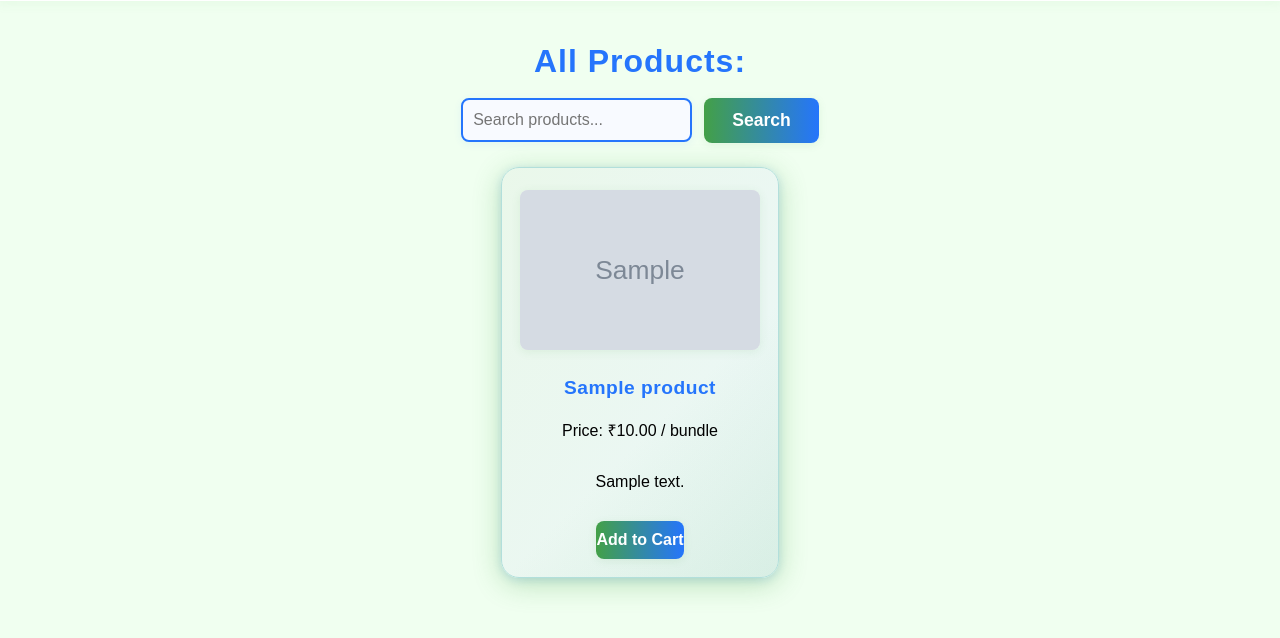
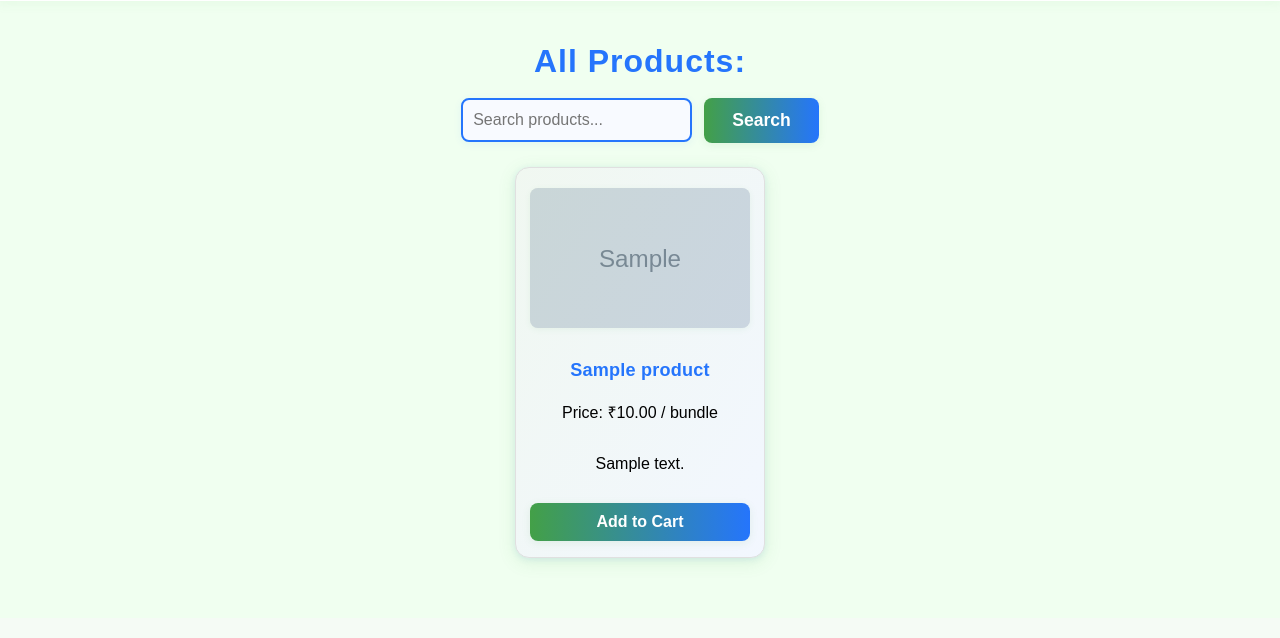
Before and after one commit to sakshimote20/Sai_Mart, a Django app: page / in a window 1280 px wide. Shown: the part 452-1090 px from the top of the page. After the commit the page ends 1019 px from the top, so only its background shows below. Run offline with Django 4.2, Linux system fonts and the light colour scheme; tables that the repository leaves empty hold one stand-in row (values such as "Sample post"); grey boxes marked "Sample" are stand-in pictures.

Commit message:
product card
adding and styling

```diff
--- a/store/static/store/css/style.css
+++ b/store/static/store/css/style.css
@@ -152,16 +152,20 @@ footer {
 .product-list {
     display: flex;
     flex-wrap: wrap;
-    gap: 18px;
-    justify-content: flex-start;
+    gap: 32px 18px; /* 18px between columns, 32px between rows */
+    justify-content: center;
+    margin-left: auto;
+    margin-right: auto;
+    max-width: 1200px;
+    width: 100%;
 }
 .product-card {
-    background: linear-gradient(135deg, #f8fff8 60%, #e3f6e3 100%);
-    border-radius: 18px;
-    box-shadow: 0 6px 28px rgba(67, 160, 71, 0.32), 0 2px 8px rgba(37, 117, 252, 0.18);
-    border: 1.5px solid #b2dfdb;
-    padding: 22px 18px 18px 18px;
-    width: 240px;
+    background: #fff;
+    border-radius: 14px;
+    box-shadow: 0 4px 18px rgba(67, 160, 71, 0.13), 0 1.5px 6px rgba(37, 117, 252, 0.10);
+    border: 1.5px solid #e0e0e0;
+    padding: 20px 14px 16px 14px;
+    width: 220px;
     display: flex;
     flex-direction: column;
     align-items: center;
@@ -179,13 +183,12 @@ footer {
 }
 .product-card img {
     width: 100%;
-    height: 160px;
+    height: 140px;
     object-fit: cover;
     border-radius: 8px;
-    margin-bottom: 1px;
+    margin-bottom: 8px;
     background: #f0f0f0;
-    box-shadow: 0 2px 10px rgba(67, 160, 71, 0.10);
-    z-index: 1;
+    box-shadow: 0 1.5px 6px rgba(67, 160, 71, 0.08);
 }
 .product-card h4, .product-card p, .product-card form {
     position: relative;
@@ -193,10 +196,10 @@ footer {
 }
 .product-card h4 {
     color: #2575fc;
-    font-size: 1.2rem;
+    font-size: 1.13rem;
     margin-bottom: 4px;
     font-weight: 700;
-    letter-spacing: 0.5px;
+    letter-spacing: 0.2px;
 }
 .product-card .product-price {
     color: #43A047;
@@ -205,7 +208,7 @@ footer {
     margin-top: 0;
 }
 .product-card .product-desc {
-    font-size: 1rem;
+    font-size: 0.98rem;
     color: #555;
     margin-top: 0;
     margin-bottom: 8px;
@@ -213,6 +216,7 @@ footer {
 }
 .product-card form {
     margin-top: 6px;
+    width: 100%;
 }
 .product-card button {
     background: linear-gradient(90deg, #43A047 0%, #2575fc 100%);
```
